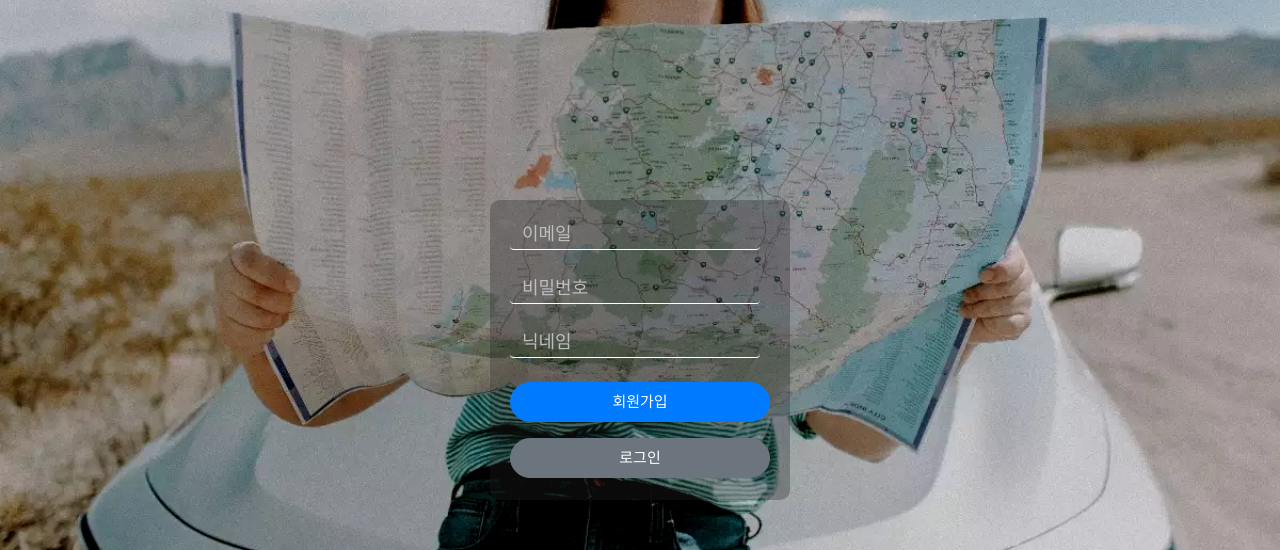
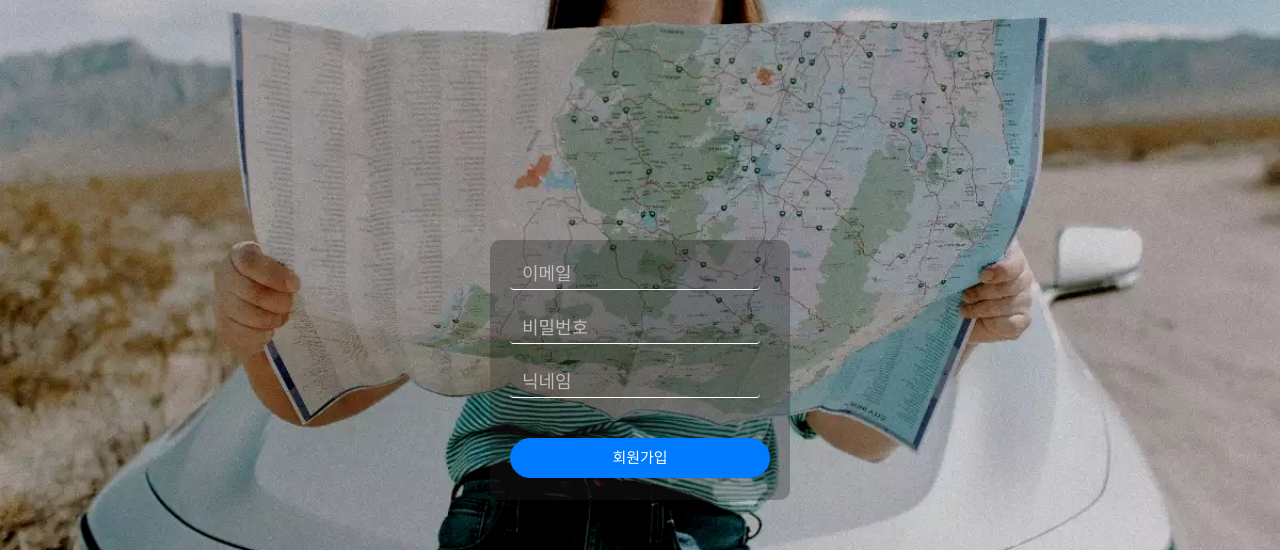
Before and after one commit to hanghaeWeek1Team12/wanderer, a Flask app: page /signup in a window 1280 px wide. Shown: the part 250-800 px from the top of the page. Run offline with Flask 2, Linux system fonts and the light colour scheme; some libraries are stand-ins or nearby versions.

Commit message:
login btn remove

```diff
--- a/static/styles/signup.css
+++ b/static/styles/signup.css
@@ -31,7 +31,7 @@ body{
     left: 0px;
     right: 0px;
     margin: auto;
-    height: 300px;
+    height: 260px;
     width: 300px;
     background-color: none;
     text-align: center;
--- a/templates/signup.html
+++ b/templates/signup.html
@@ -50,9 +50,9 @@
 
             <input type="nickName" class="form-control" id="nickName" placeholder="닉네임">
             <label for="nickName"></label>
+            <p></p>
         </div>
-        <button type="button" onclick="signup()" class="btn btn btn-primary">회원가입</button><p></p>
-        <button type="button" onclick="toPath('/login')" class="btn btn btn-secondary signup">로그인</button>
+        <button type="button" onclick="signup()" class="btn btn btn-primary">회원가입</button>
 </body>
 
 </html>
```
